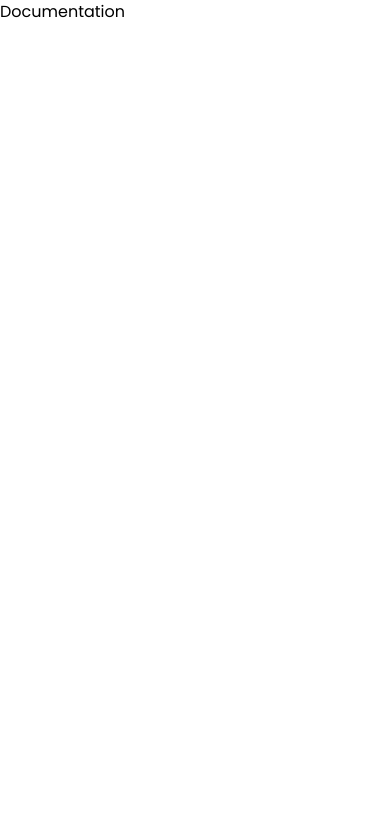
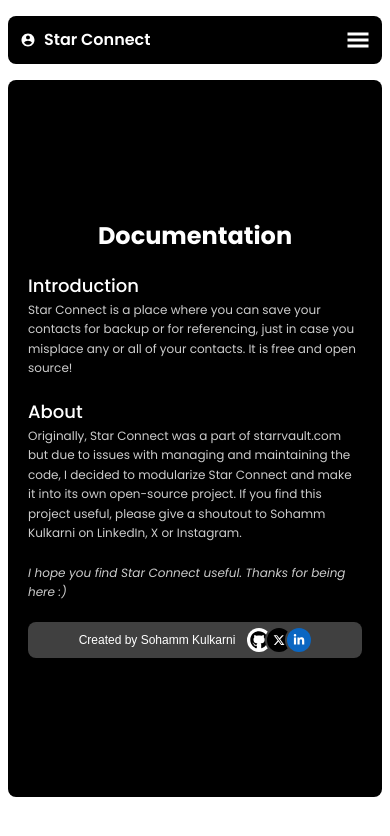
Before and after one commit to sohammk08/starconnect, a React (Vite) app: page /documentation in a window 390 px wide. Shown: the top 836 px of the page. Built offline with nearby package versions, Linux system fonts and the light colour scheme; a web font is replaced by a local one.

Commit message:
page: Created Docs
- Created the docs page

- Minor change in Nav

- Made the Landing page responsive

```diff
--- a/src/components/Nav.jsx
+++ b/src/components/Nav.jsx
@@ -28,7 +28,7 @@ function Nav() {
         <ul className="hidden md:flex space-x-3 my-auto">
           <li
             className="text-sm uppercase font-semibold bg-black text-white cursor-pointer rounded-lg px-2 py-1"
-            onClick={() => navigate("/docs")}
+            onClick={() => navigate("/documentation")}
           >
             Docs
           </li>
@@ -89,7 +89,7 @@ function Nav() {
 
         <ul className="flex flex-col items-center space-y-8">
           {[
-            { label: "Docs", path: "/docs" },
+            { label: "Docs", path: "/documentation" },
             { label: "Register", path: "/register" },
             { label: "Login", path: "/login" },
           ].map(({ label, path }, i) => (
--- a/src/pages/Documentation.jsx
+++ b/src/pages/Documentation.jsx
@@ -1,9 +1,49 @@
 import React from "react";
+import Nav from "../components/Nav";
+import DevBadge from "../components/DevBadge";
 
 function Documentation() {
   return (
-    <div>Documentation</div>
-  )
+    <div className="mx-2 sm:mx-4 mt-4">
+      <Nav />
+
+      <div className="relative flex flex-col min-h-[85vh] bg-black items-center justify-center mt-4 rounded-lg overflow-hidden py-6 sm:py-12">
+        {/* <div className="space-y-5 sm:space-y-10 text-white px-5 my-auto items-center"> */}
+        <div className="space-y-5 sm:space-y-10 text-white px-5 my-auto items-center max-w-xl">
+          <h1 className="text-2xl sm:text-4xl md:text-4xl text-center font-bold text-white mb-5 sm:mb-14">
+            Documentation
+          </h1>
+          {/* Introduction Section */}
+          <div className="space-x-1.5">
+            <h3 className="text-lg sm:text-xl font-medium text-white">
+              Introduction
+            </h3>
+            <p className="text-xs sm:text-base leading-relaxed text-white/80">
+              Star Connect is a place where you can save your contacts for
+              backup or for referencing, just in case you misplace any or all of
+              your contacts. It is free and open source!
+            </p>
+          </div>
+
+          {/* About Section */}
+          <div className="space-x-1.5">
+            <h3 className="text-lg sm:text-xl font-medium text-white">About</h3>
+            <p className="text-xs sm:text-base leading-relaxed text-white/80">
+              Originally, Star Connect was a part of starrvault.com but due to
+              issues with managing and maintaining the code, I decided to
+              modularize Star Connect and make it into its own open-source
+              project. If you find this project useful, please give a shoutout
+              to Sohamm Kulkarni on LinkedIn, X or Instagram.
+            </p>
+          </div>
+          <p className="text-xs sm:text-base italic leading-relaxed text-white/80">
+            I hope you find Star Connect useful. Thanks for being here :)
+          </p>
+          <DevBadge />
+        </div>
+      </div>
+    </div>
+  );
 }
 
 export default Documentation;
--- a/src/pages/Landing.jsx
+++ b/src/pages/Landing.jsx
@@ -2,10 +2,10 @@ import Nav from "../components/Nav";
 
 function Landing() {
   return (
-    <div className="mx-4 mt-4">
+    <div className="mx-2 sm:mx-4 mt-4">
       <Nav />
-      <div className="flex h-[85vh] bg-black items-center justify-center mt-4 rounded-lg">
-        <h1 className="text-5xl font-anton font-medium flex max-w-xl text-left rounded-lg text-white">
+      <div className="flex h-[85vh] bg-black items-center justify-center mt-4 rounded-lg px-4 sm:px-6">
+        <h1 className="text-2xl sm:text-3xl md:text-5xl font-anton font-medium flex max-w-sm sm:max-w-xl text-left rounded-lg text-white">
           Yo, this the landing page :)
         </h1>
       </div>
```
